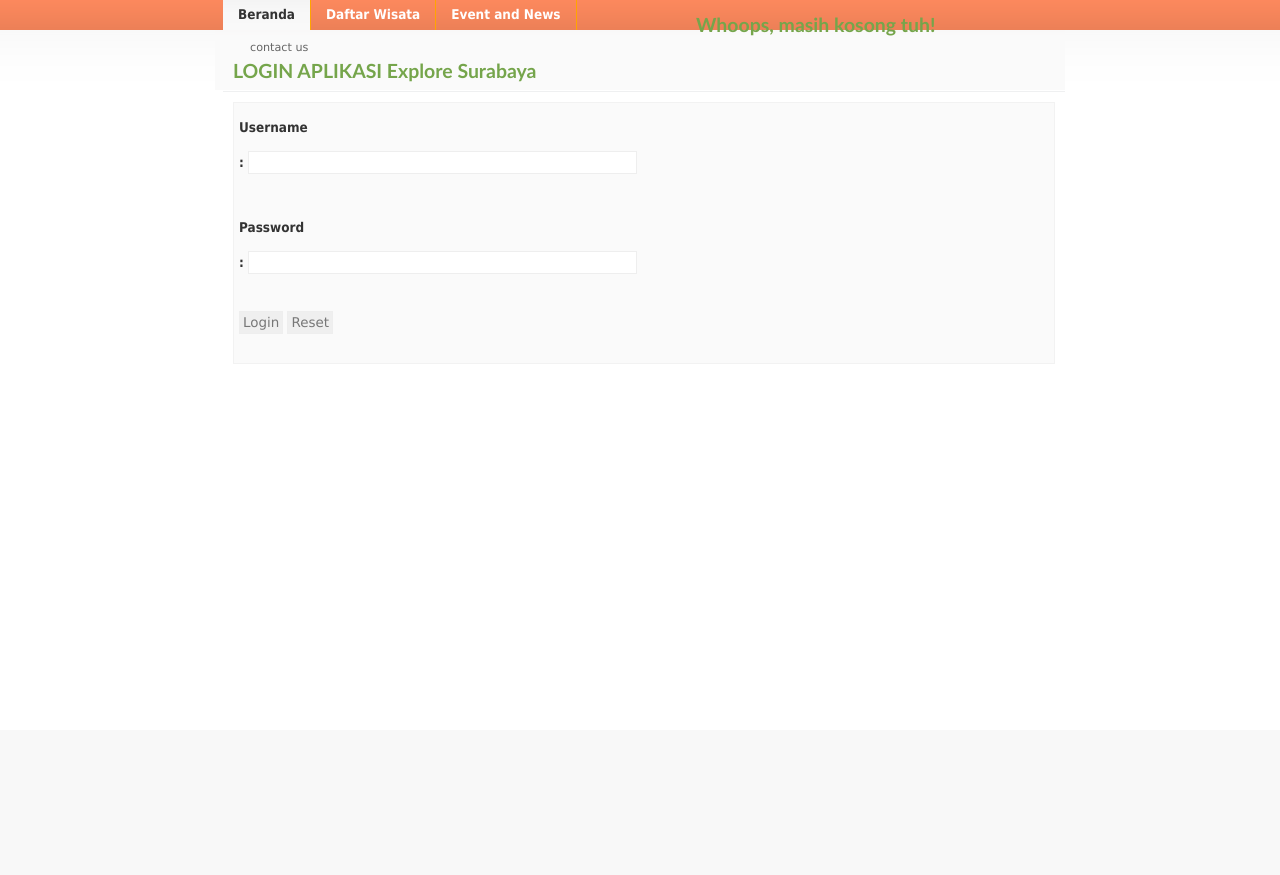
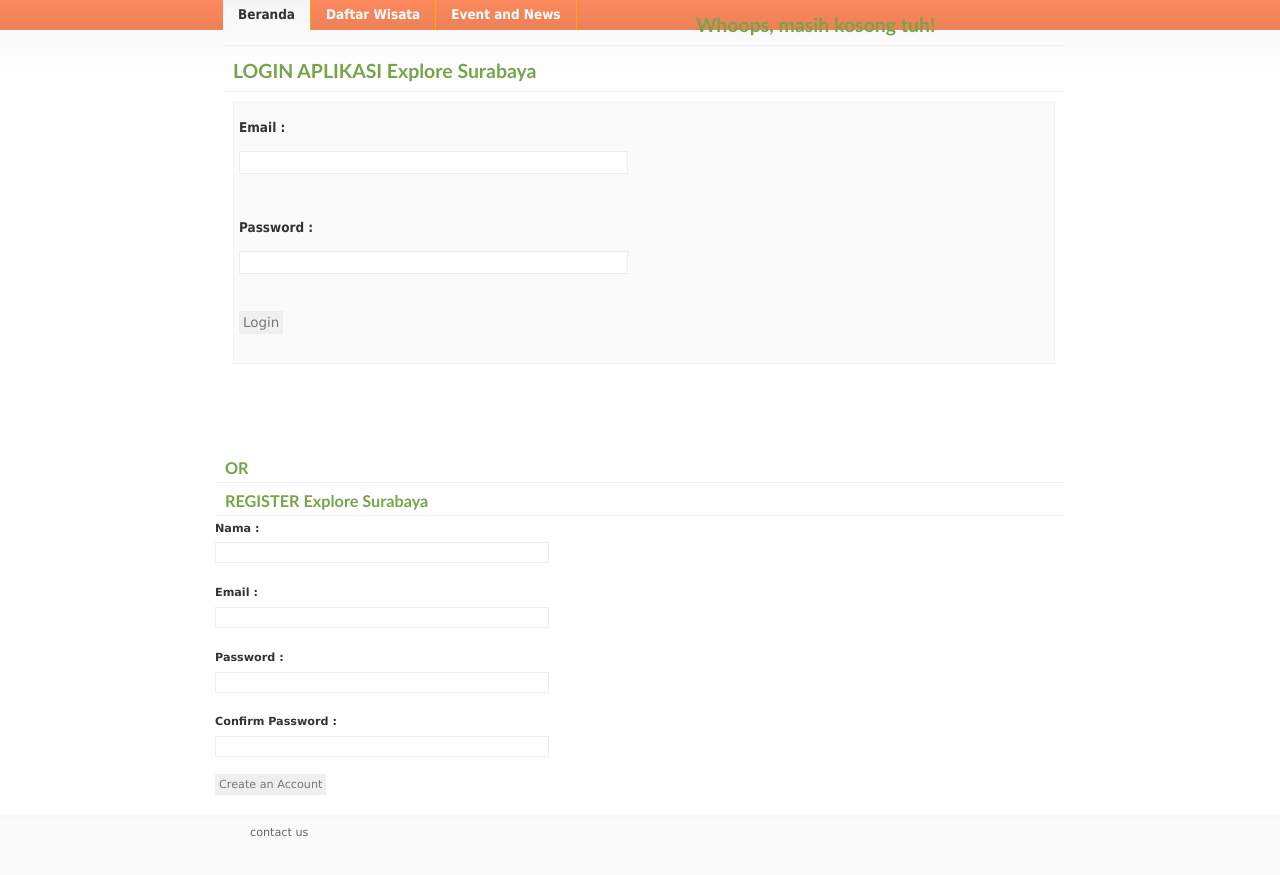
Before and after one commit to putrilarasati/Mini-Project-KPPL-ExploreSBY-, a PHP site: page /login.php in a window 1280 px wide. Shown: the part 70-945 px from the top of the page. Before the commit the page ends 400 px from the top, so only its background shows below. Run offline with PHP 8.4, Linux system fonts and the light colour scheme.

Commit message:
Update fungsi login

```diff
--- a/login.php
+++ b/login.php
@@ -34,37 +34,37 @@ $kunci = "%^%ddmpt$";
       <li><a href="#">Daftar Wisata</a></li>
       <li><a href="#">Event and News</a></li>
 
-    <?php //Penangganan login jika form diisi
-if(isset($_POST['account']) && isset($_POST['password']) )
+
+
+
+
+ <?php //Penangganan login jika form diisi
+if(isset($_POST['email']) && isset($_POST['Password']) )
 { //cek isian
-if(!empty($_POST['account']) && !empty($_POST['password']) )
+if(!empty($_POST['email']) && !empty($_POST['Password']) )
 
-{
 
-$account=$_POST['account'];
-$password=$_POST['password'];
+$email=$_POST['email'];
+$Password=$_POST['Password'];
 
-$myquery="select account, password from akun where account='$account' and password='$password' limit 1";
+$myquery="select email , Password from akun where email='$email' and Password='$Password' limit 1";
 $result=mysql_query($myquery) or die (mysql_error());
 if (mysql_num_rows($result) == 1) {
-//jika account dan password cocok
+//jika account dan Password cocok
 
 
  $_SESSION['login']=true;
- $_SESSION['uname']=$account;
- $_SESSION['pswd']=$password;
+ $_SESSION['uname']=$email;
+ $_SESSION['pswd']=$Password;
 
  header("location:halaman_utama.php");
  }
-
-
-
- else { //jika username dan password tidak cocok
+  else { //jika username dan password tidak cocok
  echo "<h1 align=\"center\">Login Gagal!Coba lagi yaa</h1>"; }}
 
 
 
- }
+
  else { //jika form kosong munculkan pesan
  echo "<h1 align=\"center\">Whoops, masih kosong tuh!</h1>";
  }
@@ -79,23 +79,70 @@ if (mysql_num_rows($result) == 1) {
  <div id="FormLogin">
   <h1>LOGIN APLIKASI Explore Surabaya</h1>
   <form id="FLogin" name="FLogin" method="post" action="">
-    <label>Username</label>
-    :
+    <label>Email : </label>
+    <input name="email" type="text" id="email" size="50" maxlength="50" class="text">
+    <br>
+	<br>
+    <label>Password : </label>
+    <input name="Password" type="Password" id="Password" size="50" maxlength="50" class="text">
+    <br>
+	<br>
+
+      <input type="submit" name="button" id="button" value="Login" />
+
+    </p>
+
+    <div class="clear"></div>
+  </div>
+</div>
+<br>
+<br>
+	<br>
+	<br>
+	<br>
+	<br>
+	<br>
+	<br>
+	<br>
+	<br>
+	<br>
+	<br>
+	<br>
+	<br>
+	<br>
+	<br>
+	<br>
+	<br>
+	<br>
+	<br>
+	<br>
+	<br>
+	<br>
+	<br>
+	<br>
+ <div id="FormRegister">
+ <h1>OR</h1>
+  <h1>REGISTER Explore Surabaya</h1>
+  <form id="FRegister" name="FRegister" method="post" action="register.php">
+    <label>Nama :</label>
     <input name="account" type="text" id="account" size="50" maxlength="50" class="text">
     <br>
 	<br>
-    <label>Password</label>
-    :
+	<label>Email :</label>
+    <input name="account" type="text" id="account" size="50" maxlength="50" class="text">
+    <br>
+	<br>
+    <label>Password :</label>
     <input name="password" type="password" id="password" size="50" maxlength="50" class="text">
     <br>
 	<br>
+	<label>Confirm Password :</label>
+    <input name="account" type="text" id="account" size="50" maxlength="50" class="text">
+    <br>
+	<br>
 
+      <input type="submit" name="button" id="button" value="Create an Account" />
 
-
-
-
-      <input type="submit" name="button" id="button" value="Login" />
-      <input type="reset" name="Reset" id="button" value="Reset" />
     </p>
 
     <div class="clear"></div>
```
